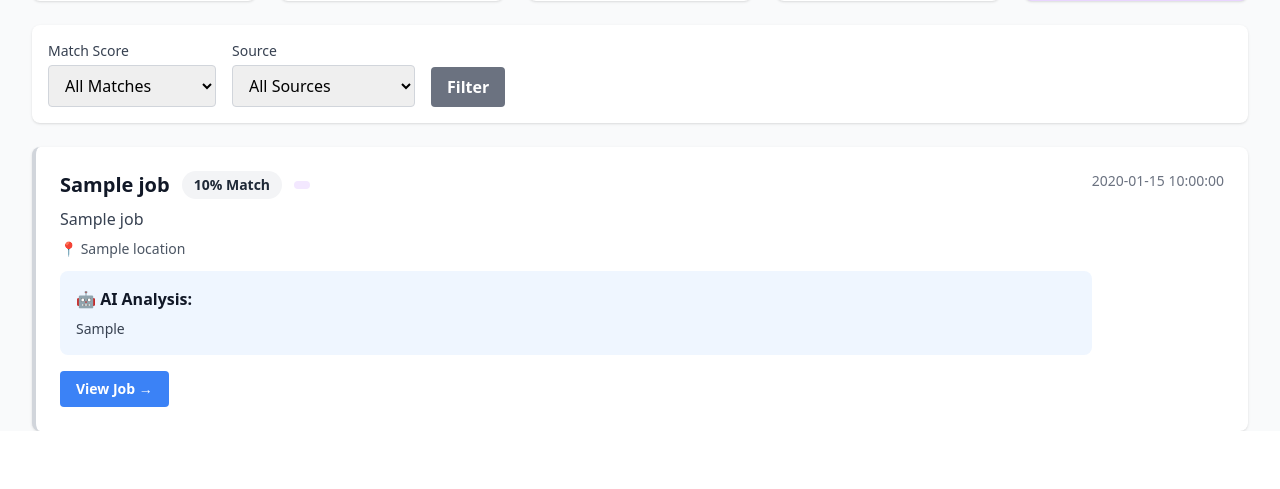
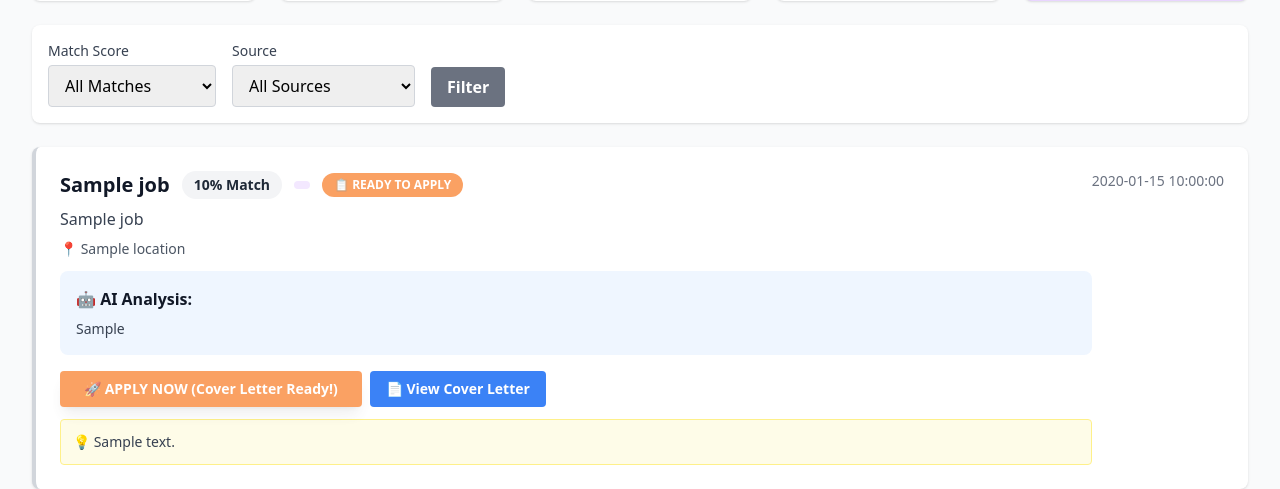
Before and after one commit to KellyNovaTalent/AutoApplyEngine-Henriette-Beeslaar, a Flask app: template templates/index.html in a window 1280 px wide. Shown: the part 841-1330 px from the top of the page. Before the commit the page ends 1272 px from the top, so only its background shows below. Run offline with Flask 3, Linux system fonts and the light colour scheme; the template is opened without the code that fills it: most values are stand-ins (such as "Sample title", 1, 10 or a date in 2020); parts of the project's set-up code (start-up, migrations or seed data) failed here and were passed over; some libraries are stand-ins or nearby versions.

Commit message:
Update job listings to show status and apply actions
Modify `templates/index.html` to display job status badges (e.g., "APPLIED", "READY TO APPLY") and conditionally render action buttons based on job status.

Replit-Commit-Author: Agent
Replit-Commit-Session-Id: 7b007f35-10f2-4fbf-baa4-43c733bd5a6d
Replit-Commit-Checkpoint-Type: full_checkpoint
Replit-Commit-Event-Id: ed14c1f0-4371-46dd-83d0-9c1a5a9c4968
Replit-Commit-Screenshot-Url: https://storage.googleapis.com/screenshot-production-us-central1/0e5fc027-4c94-4e4a-9661-bcd9691f0aaa/7b007f35-10f2-4fbf-baa4-43c733bd5a6d/bTZE4kM

```diff
--- a/templates/index.html
+++ b/templates/index.html
@@ -169,6 +169,17 @@
                                 {% else %}bg-purple-100 text-purple-800{% endif %}">
                                 {{ job.source_platform }}
                             </span>
+
+                            <!-- Status Badge -->
+                            {% if job.status == 'applied' %}
+                            <span class="px-3 py-1 text-xs font-bold rounded-full bg-green-500 text-white">
+                                ✅ APPLIED
+                            </span>
+                            {% elif job.status == 'ready_to_apply' %}
+                            <span class="px-3 py-1 text-xs font-bold rounded-full bg-orange-500 text-white animate-pulse">
+                                📋 READY TO APPLY
+                            </span>
+                            {% endif %}
                         </div>
 
                         <p class="text-gray-700 font-medium mb-2">{{ job.company_name }}</p>
@@ -181,19 +192,44 @@
                         </div>
                         {% endif %}
 
+                        <!-- Status-specific action buttons -->
                         <div class="flex gap-2 mt-4">
-                            <a href="{{ job.job_url }}" target="_blank"
-                               class="bg-blue-500 hover:bg-blue-700 text-white font-bold py-2 px-4 rounded inline-flex items-center text-sm">
-                                View Job →
-                            </a>
+                            {% if job.status == 'applied' %}
+                                <!-- Already applied - show confirmation -->
+                                <div class="bg-green-50 border border-green-200 rounded px-4 py-2 flex items-center gap-2">
+                                    <span class="text-green-700 font-semibold">✅ Application Sent via Email</span>
+                                </div>
+                                <a href="{{ job.job_url }}" target="_blank"
+                                   class="bg-gray-500 hover:bg-gray-700 text-white font-bold py-2 px-4 rounded inline-flex items-center text-sm">
+                                    View Original Job →
+                                </a>
 
-                            {% if job.match_score and job.match_score >= 80 %}
-                            <button onclick="generateCoverLetter({{ job.id }})"
-                                    class="bg-green-500 hover:bg-green-700 text-white font-bold py-2 px-4 rounded inline-flex items-center text-sm">
-                                ✨ Auto-Apply
-                            </button>
+                            {% elif job.status == 'ready_to_apply' %}
+                                <!-- Ready to apply manually - prominent CTA -->
+                                <a href="{{ job.job_url }}" target="_blank"
+                                   class="bg-orange-500 hover:bg-orange-700 text-white font-bold py-2 px-6 rounded inline-flex items-center text-sm shadow-lg animate-pulse">
+                                    🚀 APPLY NOW (Cover Letter Ready!)
+                                </a>
+                                <button onclick="alert('Cover letter and CV are ready! Click the APPLY NOW button to go to the job portal and submit your application.')"
+                                        class="bg-blue-500 hover:bg-blue-700 text-white font-bold py-2 px-4 rounded inline-flex items-center text-sm">
+                                    📄 View Cover Letter
+                                </button>
+
+                            {% else %}
+                                <!-- New job - standard view button -->
+                                <a href="{{ job.job_url }}" target="_blank"
+                                   class="bg-blue-500 hover:bg-blue-700 text-white font-bold py-2 px-4 rounded inline-flex items-center text-sm">
+                                    View Job →
+                                </a>
                             {% endif %}
                         </div>
+
+                        <!-- Show notes if available (contains application instructions) -->
+                        {% if job.notes %}
+                        <div class="mt-3 bg-yellow-50 border border-yellow-200 rounded p-3">
+                            <p class="text-sm text-gray-700">💡 {{ job.notes }}</p>
+                        </div>
+                        {% endif %}
                     </div>
 
                     <div class="text-right text-sm text-gray-500">
```
Also changed, not shown: 1 other file.
